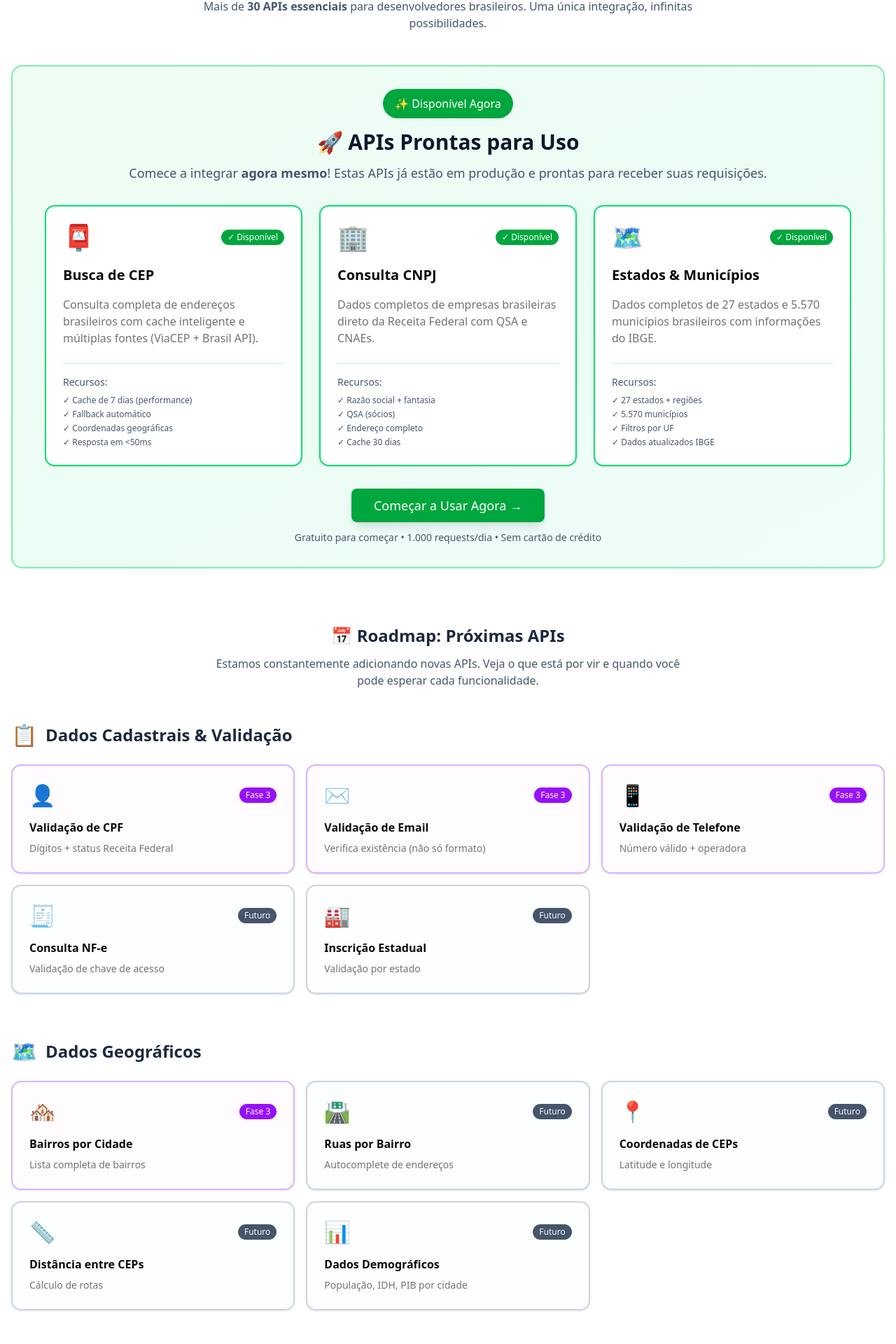
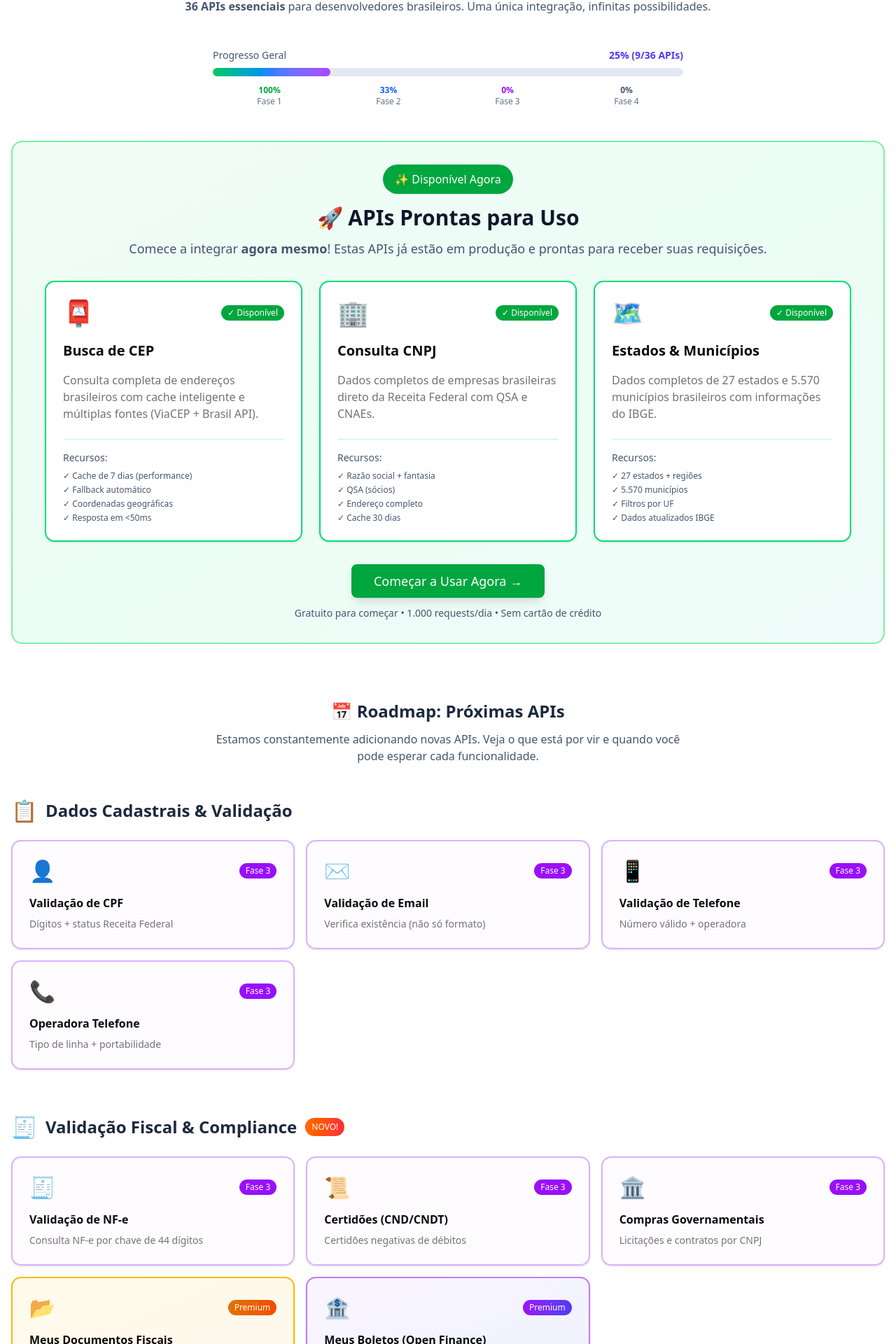
Before and after one commit to alanrezendeee/retech-core-admin, a Next.js app: page / in a window 1280 px wide. Shown: the part 2180-4100 px from the top of the page at 70% size. Built offline with nearby package versions, Linux system fonts and the light colour scheme; no server answers.

Commit message:
feat: ajustes diversos

```diff
--- a/app/page.tsx
+++ b/app/page.tsx
@@ -288,8 +288,37 @@ export default function HomePage() {
             O Hub Definitivo de APIs Brasileiras
           </h2>
           <p className="text-center text-slate-600 mb-12 max-w-3xl mx-auto">
-            Mais de <strong>30 APIs essenciais</strong> para desenvolvedores brasileiros. Uma única integração, infinitas possibilidades.
+            <strong>36 APIs essenciais</strong> para desenvolvedores brasileiros. Uma única integração, infinitas possibilidades.
           </p>
+
+          {/* Progress Bar */}
+          <div className="max-w-2xl mx-auto mb-12">
+            <div className="flex items-center justify-between mb-2 text-sm">
+              <span className="text-slate-600 font-medium">Progresso Geral</span>
+              <span className="text-indigo-600 font-bold">25% (9/36 APIs)</span>
+            </div>
+            <div className="w-full bg-slate-200 rounded-full h-3 overflow-hidden">
+              <div className="bg-gradient-to-r from-green-500 via-blue-500 to-purple-500 h-full rounded-full transition-all duration-1000" style={{ width: '25%' }}></div>
+            </div>
+            <div className="grid grid-cols-4 gap-2 mt-3 text-xs text-center">
+              <div>
+                <div className="font-bold text-green-600">100%</div>
+                <div className="text-slate-500">Fase 1</div>
+              </div>
+              <div>
+                <div className="font-bold text-blue-600">33%</div>
+                <div className="text-slate-500">Fase 2</div>
+              </div>
+              <div>
+                <div className="font-bold text-purple-600">0%</div>
+                <div className="text-slate-500">Fase 3</div>
+              </div>
+              <div>
+                <div className="font-bold text-slate-600">0%</div>
+                <div className="text-slate-500">Fase 4</div>
+              </div>
+            </div>
+          </div>
 
           {/* ========================================== */}
           {/* SEÇÃO DESTAQUE: APIs DISPONÍVEIS AGORA */}
@@ -411,7 +440,6 @@ export default function HomePage() {
               Dados Cadastrais & Validação
             </h3>
             <div className="grid grid-cols-1 md:grid-cols-2 lg:grid-cols-3 gap-4">
-
               <Card className="border-2 border-purple-300 bg-purple-50/30 hover:shadow-lg transition-shadow">
                 <CardHeader>
                   <div className="flex items-center justify-between mb-2">
@@ -445,25 +473,84 @@ export default function HomePage() {
                 </CardHeader>
               </Card>
 
-              <Card className="border-2 border-slate-300 bg-slate-50/30 hover:shadow-lg transition-shadow">
+              <Card className="border-2 border-purple-300 bg-purple-50/30 hover:shadow-lg transition-shadow">
+                <CardHeader>
+                  <div className="flex items-center justify-between mb-2">
+                    <div className="text-3xl">📞</div>
+                    <Badge className="bg-purple-600">Fase 3</Badge>
+                  </div>
+                  <CardTitle className="text-base">Operadora Telefone</CardTitle>
+                  <CardDescription className="text-sm">Tipo de linha + portabilidade</CardDescription>
+                </CardHeader>
+              </Card>
+            </div>
+          </div>
+
+          {/* CATEGORIA: Validação Fiscal & Compliance */}
+          <div className="mb-16">
+            <h3 className="text-2xl font-bold text-slate-800 mb-6 flex items-center gap-3">
+              <span className="text-3xl">🧾</span>
+              Validação Fiscal & Compliance
+              <Badge className="bg-gradient-to-r from-orange-500 to-red-500 text-white text-xs px-2 py-1">NOVO!</Badge>
+            </h3>
+            <div className="grid grid-cols-1 md:grid-cols-2 lg:grid-cols-3 gap-4">
+              <Card className="border-2 border-purple-300 bg-purple-50/30 hover:shadow-lg transition-shadow">
                 <CardHeader>
                   <div className="flex items-center justify-between mb-2">
                     <div className="text-3xl">🧾</div>
-                    <Badge className="bg-slate-600">Futuro</Badge>
+                    <Badge className="bg-purple-600">Fase 3</Badge>
                   </div>
-                  <CardTitle className="text-base">Consulta NF-e</CardTitle>
-                  <CardDescription className="text-sm">Validação de chave de acesso</CardDescription>
+                  <CardTitle className="text-base">Validação de NF-e</CardTitle>
+                  <CardDescription className="text-sm">Consulta NF-e por chave de 44 dígitos</CardDescription>
                 </CardHeader>
               </Card>
 
-              <Card className="border-2 border-slate-300 bg-slate-50/30 hover:shadow-lg transition-shadow">
+              <Card className="border-2 border-purple-300 bg-purple-50/30 hover:shadow-lg transition-shadow">
                 <CardHeader>
                   <div className="flex items-center justify-between mb-2">
-                    <div className="text-3xl">🏭</div>
-                    <Badge className="bg-slate-600">Futuro</Badge>
+                    <div className="text-3xl">📜</div>
+                    <Badge className="bg-purple-600">Fase 3</Badge>
                   </div>
-                  <CardTitle className="text-base">Inscrição Estadual</CardTitle>
-                  <CardDescription className="text-sm">Validação por estado</CardDescription>
+                  <CardTitle className="text-base">Certidões (CND/CNDT)</CardTitle>
+                  <CardDescription className="text-sm">Certidões negativas de débitos</CardDescription>
+                </CardHeader>
+              </Card>
+
+              <Card className="border-2 border-purple-300 bg-purple-50/30 hover:shadow-lg transition-shadow">
+                <CardHeader>
+                  <div className="flex items-center justify-between mb-2">
+                    <div className="text-3xl">🏛️</div>
+                    <Badge className="bg-purple-600">Fase 3</Badge>
+                  </div>
+                  <CardTitle className="text-base">Compras Governamentais</CardTitle>
+                  <CardDescription className="text-sm">Licitações e contratos por CNPJ</CardDescription>
+                </CardHeader>
+              </Card>
+
+              {/* Premium Features */}
+              <Card className="border-2 border-amber-400 bg-gradient-to-br from-amber-50 to-orange-50 hover:shadow-2xl transition-all">
+                <CardHeader>
+                  <div className="flex items-center justify-between mb-2">
+                    <div className="text-3xl">📂</div>
+                    <Badge className="bg-gradient-to-r from-amber-600 to-orange-600 text-white">Premium</Badge>
+                  </div>
+                  <CardTitle className="text-base">Meus Documentos Fiscais</CardTitle>
+                  <CardDescription className="text-sm">
+                    Sync automático de NF-e do seu CNPJ (Plano Business)
+                  </CardDescription>
+                </CardHeader>
+              </Card>
+
+              <Card className="border-2 border-purple-400 bg-gradient-to-br from-purple-50 to-indigo-50 hover:shadow-2xl transition-all">
+                <CardHeader>
+                  <div className="flex items-center justify-between mb-2">
+                    <div className="text-3xl">🏦</div>
+                    <Badge className="bg-gradient-to-r from-purple-600 to-indigo-600 text-white">Premium</Badge>
+                  </div>
+                  <CardTitle className="text-base">Meus Boletos (Open Finance)</CardTitle>
+                  <CardDescription className="text-sm">
+                    Dashboard unificado de boletos (Plano Business)
+                  </CardDescription>
                 </CardHeader>
               </Card>
             </div>
@@ -787,6 +874,10 @@ export default function HomePage() {
                   <div className="flex items-center gap-2">
                     <Badge className="bg-slate-600">Fase 4+</Badge>
                     <span className="text-slate-600">6+ meses</span>
+                  </div>
+                  <div className="flex items-center gap-2">
+                    <Badge className="bg-gradient-to-r from-amber-600 to-orange-600 text-white">Premium</Badge>
+                    <span className="text-slate-600">Plano Business</span>
                   </div>
                 </div>
               </CardContent>
```
